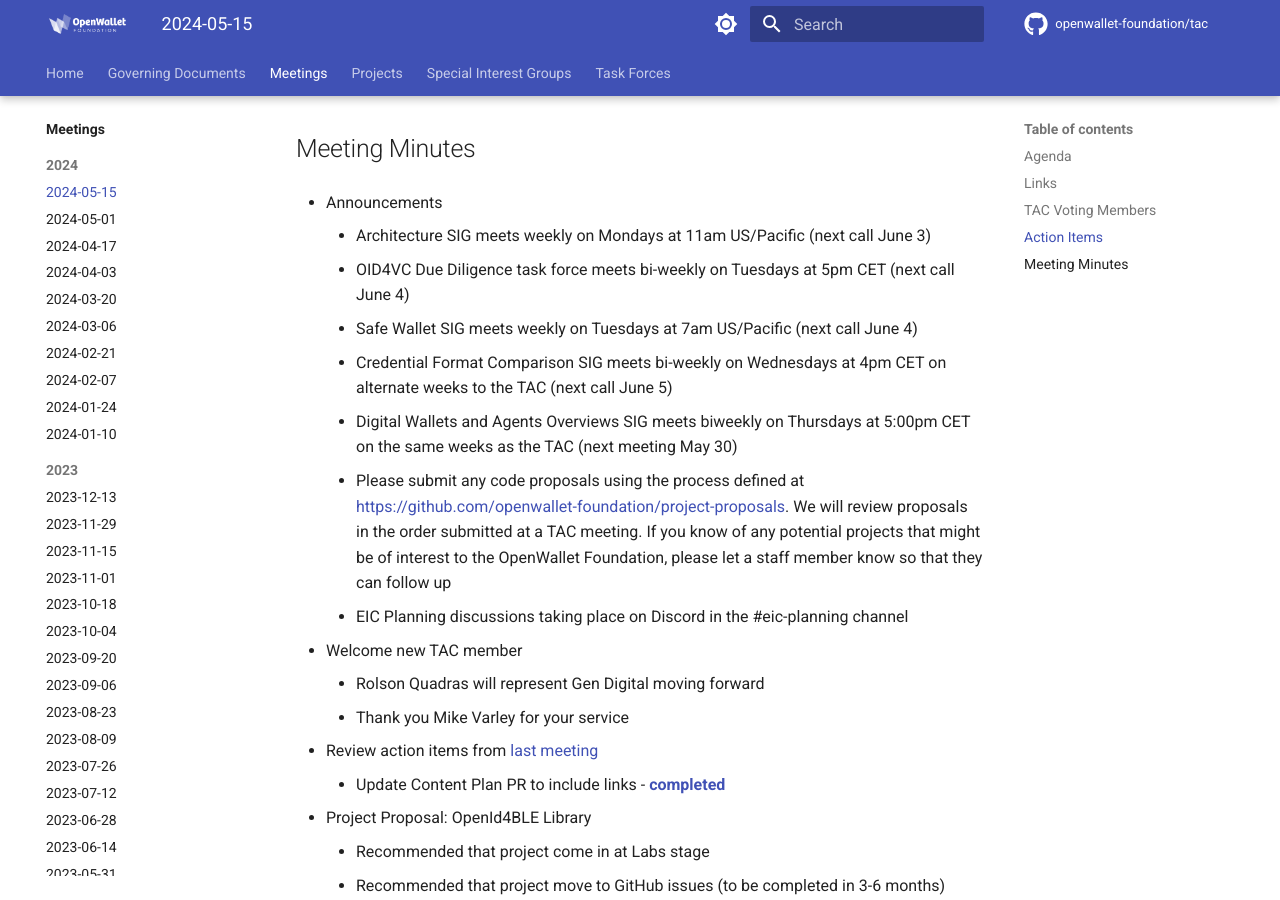
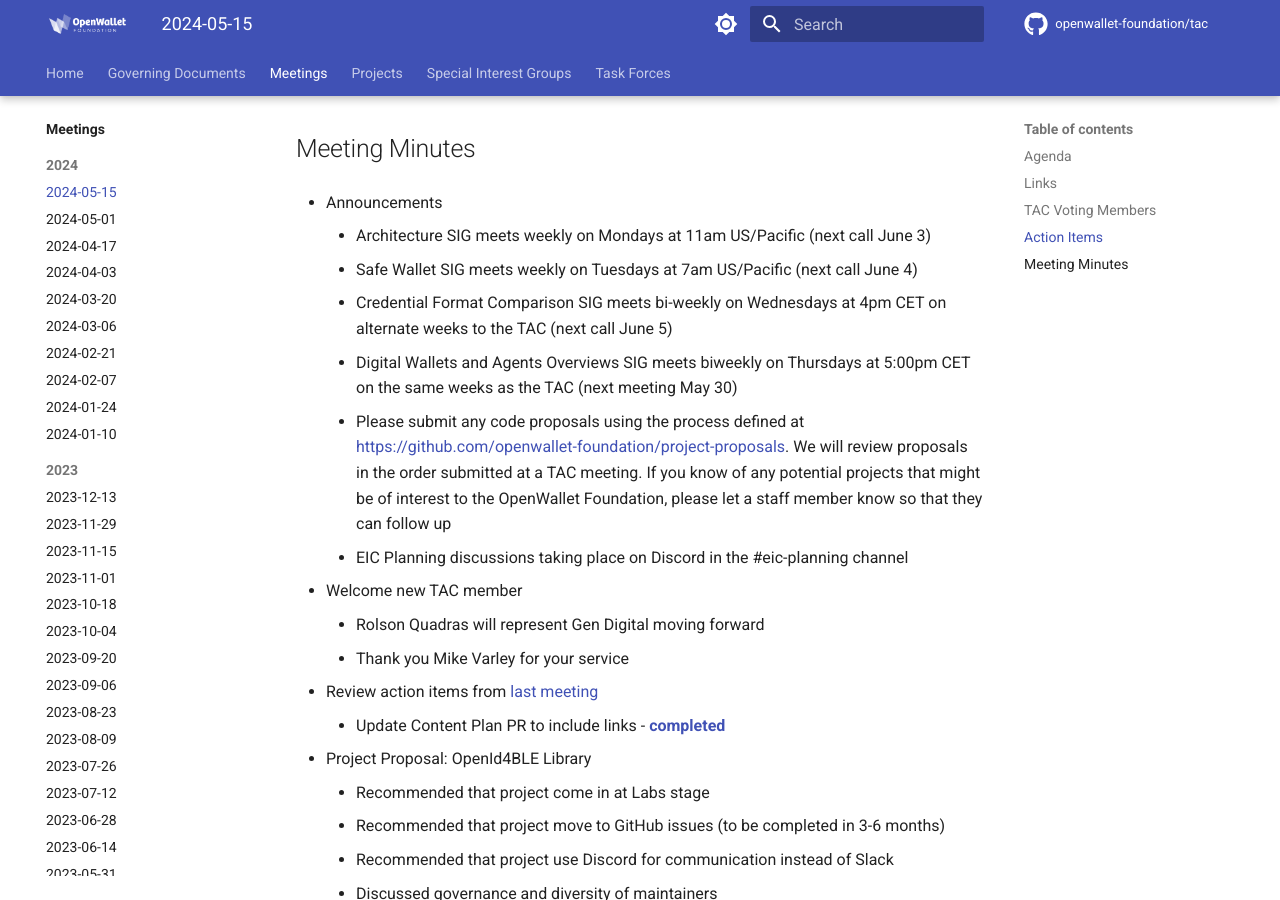
Before and after one commit to openwallet-foundation/tac, an MkDocs documentation site: the page built from docs/meetings/2024/2024-05-15.md, in a window 1280 px wide and 900 px high, scrolled down 1231 px. Built offline with MkDocs 1.6.1 and Material for MkDocs 9.7.7, drawn with Linux system fonts in a browser that asks for light colours; comment, search, counter and statistics services are not loaded.

Commit message:
Remove OID4VC Due Diligence task force
Signed-off-by: Tracy Kuhrt <tracy.a.kuhrt@accenture.com>

```diff
--- a/docs/meetings/2024/2024-05-15.md
+++ b/docs/meetings/2024/2024-05-15.md
@@ -35,7 +35,6 @@
 
 - Announcements
     - Architecture SIG  meets weekly on Mondays at 11am US/Pacific (next call June 3)
-    - OID4VC Due Diligence task force meets bi-weekly on Tuesdays at 5pm CET (next call June 4)
     - Safe Wallet SIG meets weekly on Tuesdays at 7am US/Pacific (next call June 4)
     - Credential Format Comparison SIG meets bi-weekly on Wednesdays at 4pm CET on alternate weeks to the TAC (next call June 5)
     - Digital Wallets and Agents Overviews SIG meets biweekly on Thursdays at 5:00pm CET on the same weeks as the TAC (next meeting May 30)
```
